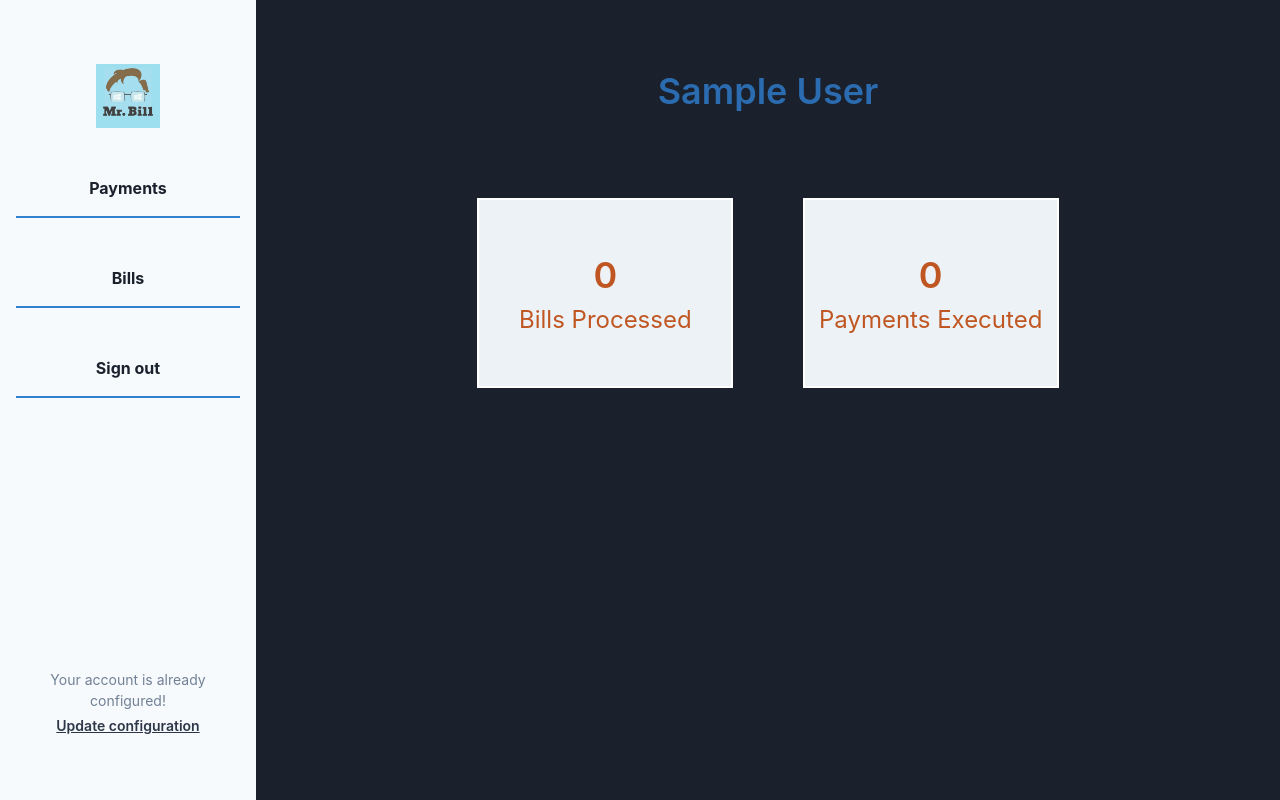
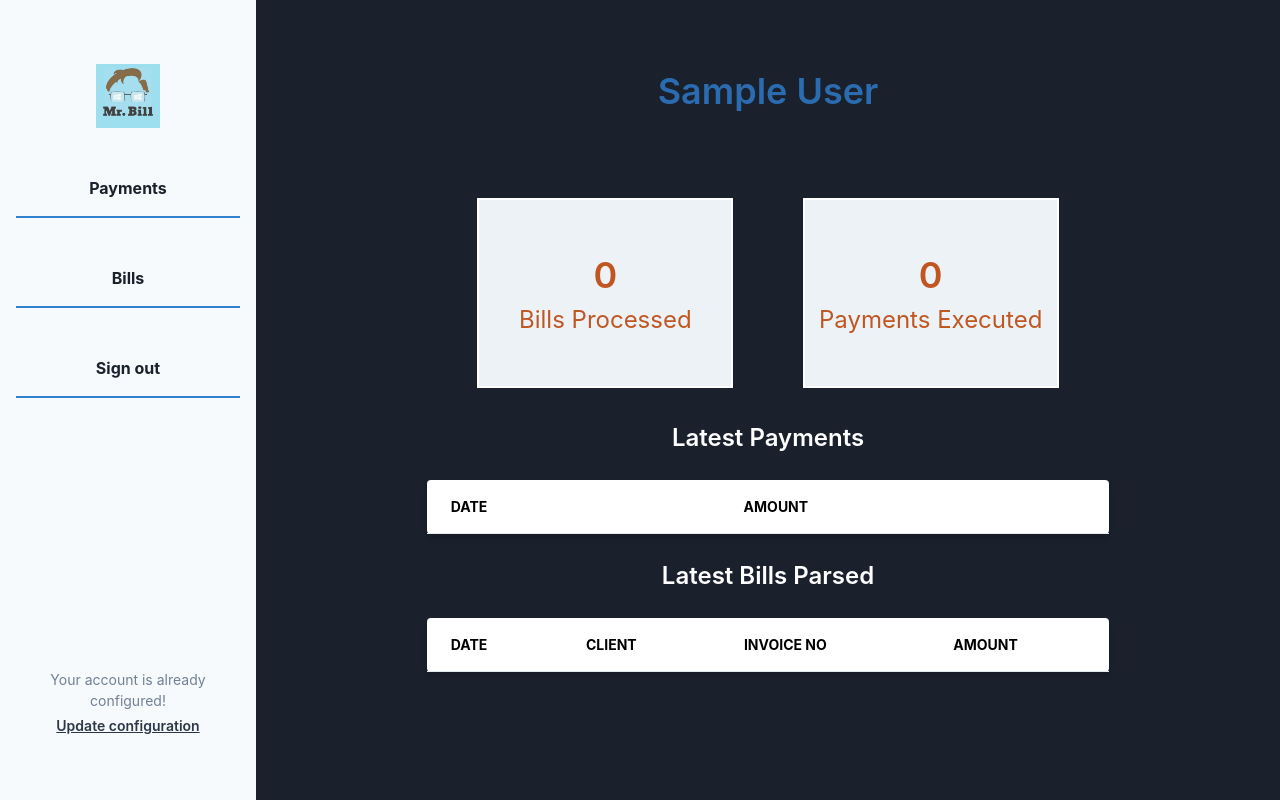
Before and after one commit to BocHackathon-Fintech-3/Mr.Bill, a Django app: page /users/dashboard/ in a window 1280 px wide. Run offline with Django 3.2, Linux system fonts and the light colour scheme; a user stored in the database is signed in; tables that the repository leaves empty hold one stand-in row (values such as "Sample post"); lists and menus that the app fills with data are empty; some libraries are stand-ins or nearby versions.

Commit message:
dashboard changes

```diff
--- a/mrbill/billing/models.py
+++ b/mrbill/billing/models.py
@@ -11,7 +11,7 @@ from .pdfparsing import parse_amt, parse_date
 
 class Bill(models.Model):
     client = models.ForeignKey(Client, on_delete=models.CASCADE, related_name='bills')
-    vendor = models.ForeignKey(Vendor, on_delete=models.SET_NULL, null=True)
+    vendor = models.ForeignKey(Vendor, on_delete=models.SET_NULL, null=True,related_name='bills')
     email_origin = models.CharField(max_length=254)
     email_subject = models.CharField(max_length=254, blank=True)
     email_content_html = models.TextField(blank=True)
--- a/mrbill/templates/users/dashboard.html
+++ b/mrbill/templates/users/dashboard.html
@@ -13,4 +13,82 @@
         </div>
     </div>
 
+    <div class="container mx-auto">
+        <div class="w-full">
+            <h1 class="font-semibold text-2xl text-white-700 text-center">Latest Payments</h1>
+
+
+            <div class="w-2/3 mx-auto">
+                <div class="bg-white text-black shadow-md rounded my-6">
+                    <table class="text-left w-full border-collapse">
+                        <!--Border collapse doesn't work on this site yet but it's available in newer tailwind versions -->
+                        <thead>
+                        <tr>
+                            <th class="py-4 px-6 bg-grey-lightest font-bold uppercase text-sm text-grey-dark border-b border-grey-light">
+                                Date
+                            </th>
+                            <th class="py-4 px-6 bg-grey-lightest font-bold uppercase text-sm text-grey-dark border-b border-grey-light">
+                                Amount
+                            </th>
+                        </tr>
+                        </thead>
+                        <tbody>
+                        {% for payment in vendor.get_payments %}
+                            <tr class="hover:bg-grey-lighter">
+                                <td class="py-4 px-6 border-b border-grey-light">{{ payment.created_on }}</td>
+                                <td class="py-4 px-6 border-b border-grey-light">
+                                    &euro;{{ payment.amount }}
+                                </td>
+                            </tr>
+                        {% endfor %}
+                        </tbody>
+                    </table>
+                </div>
+            </div>
+
+        </div>
+    </div>
+<div class="container mx-auto">
+        <div class="w-full">
+            <h1 class="font-semibold text-2xl text-white-700 text-center">Latest Bills Parsed</h1>
+
+
+            <div class="w-2/3 mx-auto">
+                <div class="bg-white text-black shadow-md rounded my-6">
+                    <table class="text-left w-full border-collapse">
+                        <!--Border collapse doesn't work on this site yet but it's available in newer tailwind versions -->
+                        <thead>
+                        <tr>
+                            <th class="py-4 px-6 bg-grey-lightest font-bold uppercase text-sm text-grey-dark border-b border-grey-light">
+                                Date
+                            </th>
+                             <th class="py-4 px-6 bg-grey-lightest font-bold uppercase text-sm text-grey-dark border-b border-grey-light">
+                                Client
+                            </th>
+                            <th class="py-4 px-6 bg-grey-lightest font-bold uppercase text-sm text-grey-dark border-b border-grey-light">
+                                Invoice No
+                            </th>
+                            <th class="py-4 px-6 bg-grey-lightest font-bold uppercase text-sm text-grey-dark border-b border-grey-light">
+                                Amount
+                            </th>
+                        </tr>
+                        </thead>
+                        <tbody>
+                        {% for bill in vendor.bills.all %}
+                            <tr class="hover:bg-grey-lighter">
+                                <td class="py-4 px-6 border-b border-grey-light">{{ bill.received_on }}</td>
+                                <td class="py-4 px-6 border-b border-grey-light">{{ bill.client.name }}</td>
+                                <td class="py-4 px-6 border-b border-grey-light">{{ bill.invoice_no }}</td>
+                                <td class="py-4 px-6 border-b border-grey-light">
+                                    &euro;{{ bill.amount }}
+                                </td>
+                            </tr>
+                        {% endfor %}
+                        </tbody>
+                    </table>
+                </div>
+            </div>
+
+        </div>
+    </div>
 {% endblock %}
```
